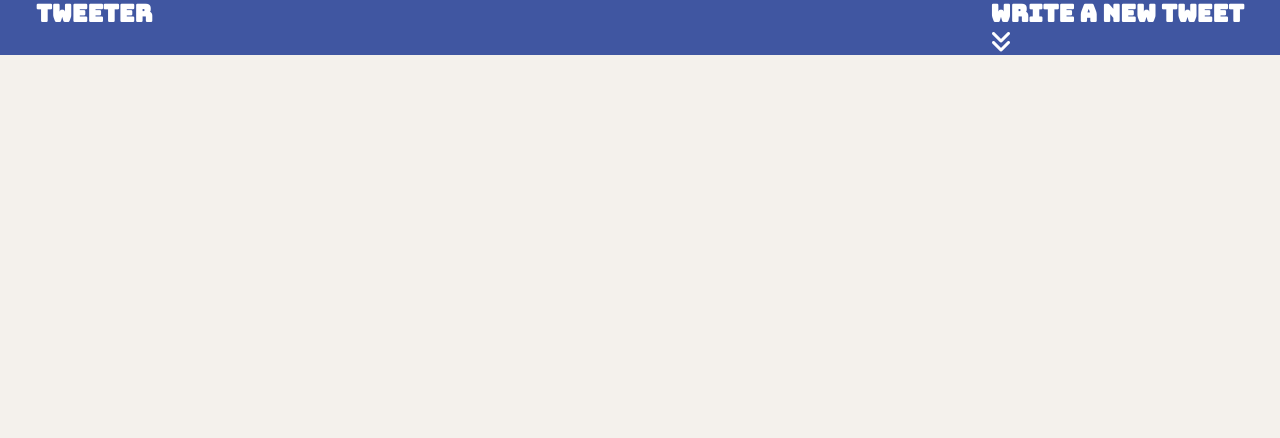
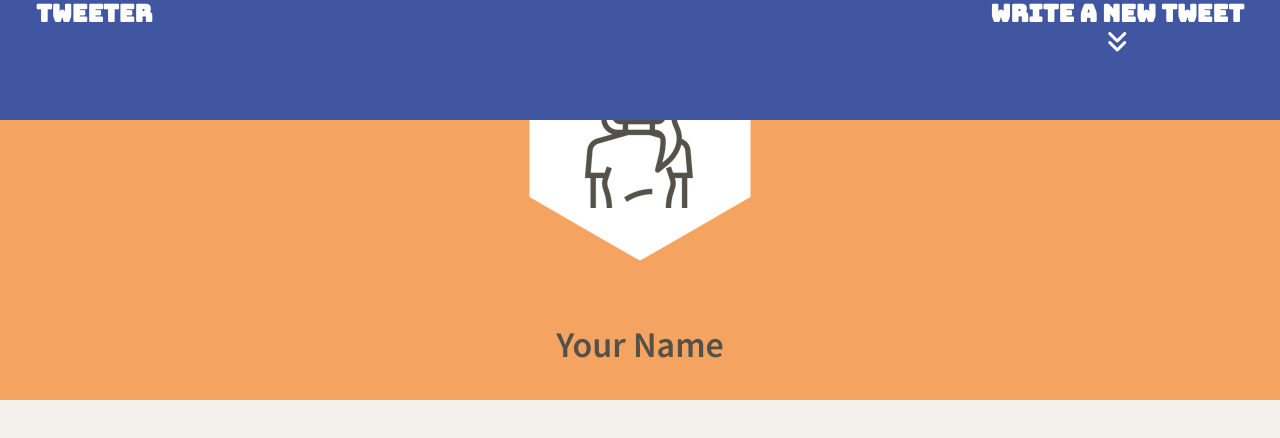
Before and after one commit to Marilynn-Stone/tweeter, a website: page public/index.html in a window 1280 px wide. Drawn offline with nearby package versions, Linux system fonts and the light colour scheme.

Commit message:
Work on header CSS.

```diff
--- a/public/index.html
+++ b/public/index.html
@@ -18,6 +18,8 @@
 
     <link rel="stylesheet" href="/styles/nav.css" type="text/css" />
 
+    <link rel="stylesheet" href="/styles/header.css" type="text/css" />
+
     <!-- External JS -->
     <script src="https://ajax.googleapis.com/ajax/libs/jquery/3.4.1/jquery.min.js"></script>
 
@@ -34,7 +36,15 @@
         <span class="arrow-down"><i class="fa-solid fa-angles-down"></i></span>
       </section>
     </nav>
-
+    <header class="header">
+      <div>
+          <img src="/images/profile-hex.png">
+      </div>
+      <br>
+      <div>
+          <h2>Your Name</h2>
+      </div>
+  </header>
 
     <!-- Page-specific (main) content here -->
     <main class="container"></main>
--- /dev/null
+++ b/public/styles/header.css
@@ -0,0 +1,13 @@
+/*
+ * Header specific CSS
+ */
+
+ .header {
+  display: flex;
+  width: 100%;
+  height: 400px;
+  flex-direction: column;
+  justify-content: center;
+  align-items: center;
+  background-color:#f4a460;
+ }
--- a/public/styles/nav.css
+++ b/public/styles/nav.css
@@ -1,12 +1,18 @@
-
+/*
+ * Navigation specific CSS
+ */
 
 .nav {
   display: flex;
   justify-content: space-between;
+  position: absolute;
+  top: 0;
+  box-sizing: border-box;
+  height: 120px;
+  width: 100%;
   color: #FFFFFF;
   font-family: Bungee, sans-serif;
   font-weight: 600;
-  background-size: 120px;
   background-color: #4056A1;
   padding-left: 1.5em;
   padding-right: 1.5em;
@@ -15,5 +21,5 @@
 .new-tweet {
   display: flex;
   flex-direction: column;
-  align-content: center;
+  align-items: center;
 }
```
